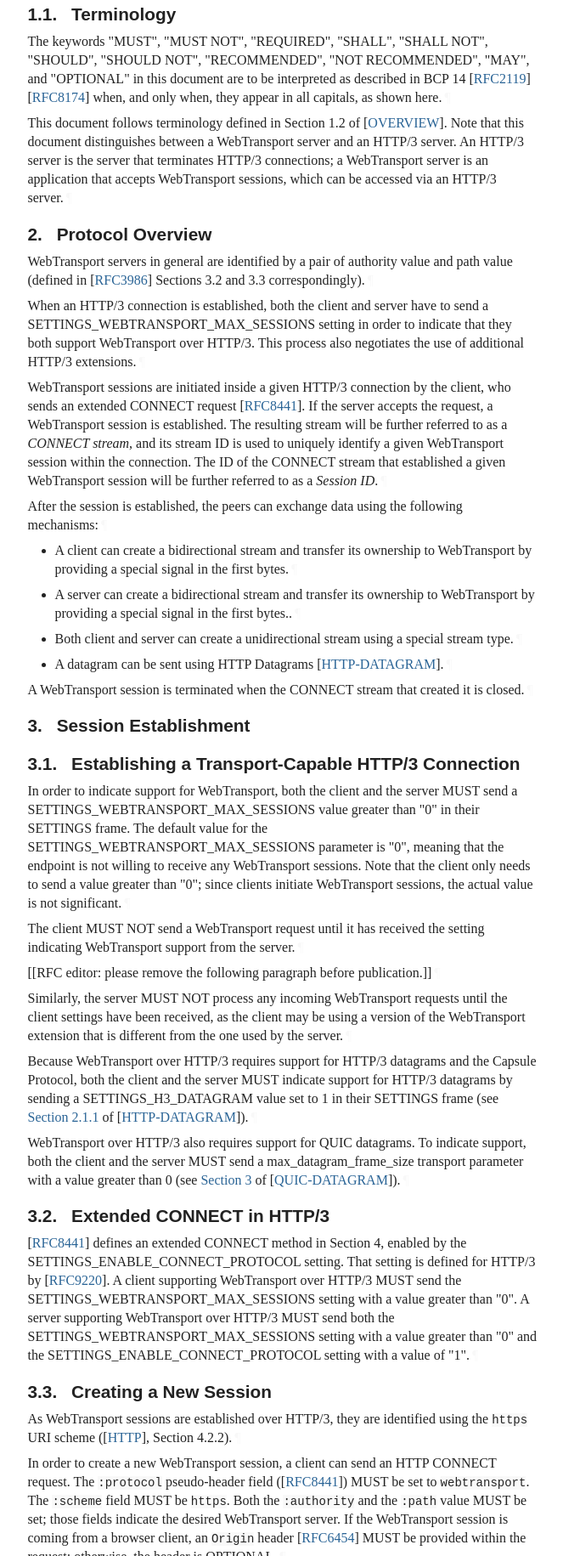
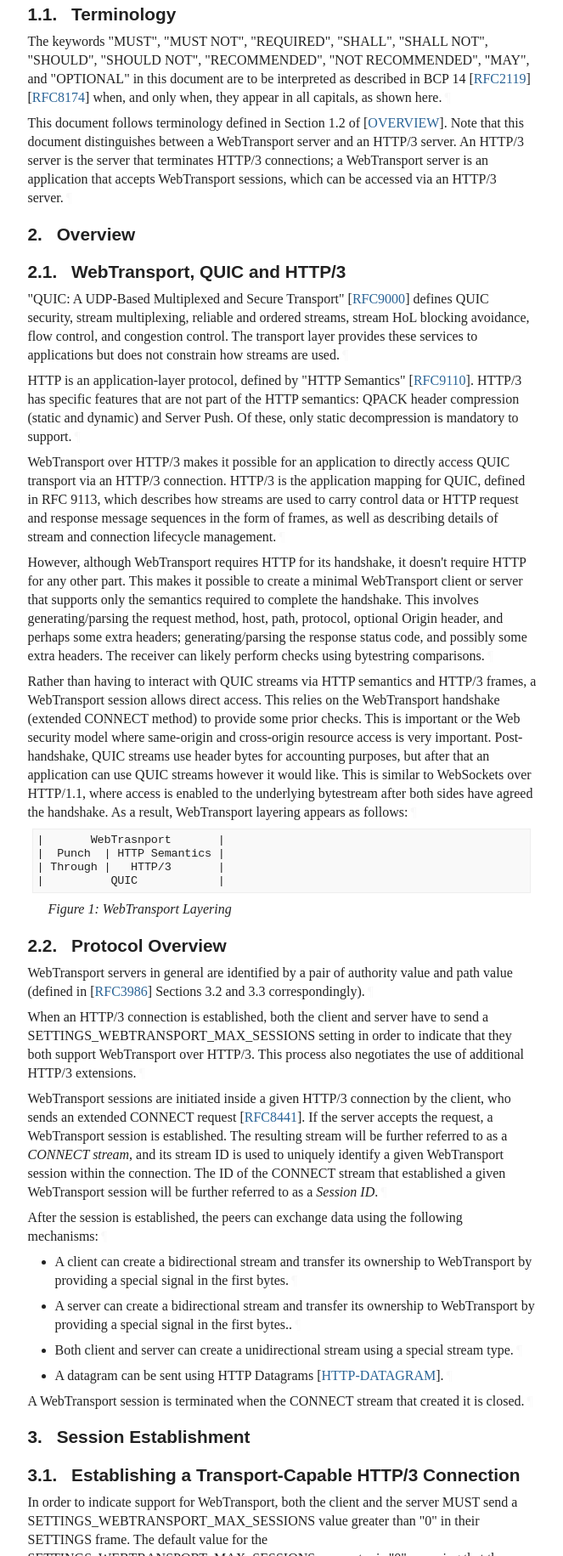
Before and after one commit to ietf-wg-webtrans/draft-ietf-webtrans-http3, a plain HTML site: page aboba-patch-1/draft-ietf-webtrans-http3.html in a window 1280 px wide. Shown: the part 969-2800 px from the top of the page at 85% size, without its empty margins (92-755 px from the left). Drawn offline with Linux system fonts and the light colour scheme; a web font is replaced by a local one.

Commit message:
Script updating gh-pages from d0ee716. [ci skip]

```diff
--- a/draft-ietf-webtrans-http3-08/draft-ietf-webtrans-http3.html
+++ b/aboba-patch-1/draft-ietf-webtrans-http3.html
@@ -26,13 +26,13 @@ multiplexed within the same HTTP/3 connection.
     intervaltree 3.1.0
     Jinja2 3.1.2
     lxml 4.9.3
-    platformdirs 3.11.0
+    platformdirs 4.0.0
     pycountry 22.3.5
     PyYAML 6.0
     requests 2.31.0
     setuptools 67.7.2
     six 1.16.0
-    wcwidth 0.2.8
+    wcwidth 0.2.10
 -->
 <link href="draft-ietf-webtrans-http3.xml" rel="alternate" type="application/rfc+xml">
 <link href="#copyright" rel="license">
@@ -1031,11 +1031,11 @@ svg :is([fill="white"], [fill^="#fff"]) {
 <thead><tr>
 <td class="left">Internet-Draft</td>
 <td class="center">WebTransport-H3</td>
-<td class="right">October 2023</td>
+<td class="right">November 2023</td>
 </tr></thead>
 <tfoot><tr>
 <td class="left">Frindell, et al.</td>
-<td class="center">Expires 25 April 2024</td>
+<td class="center">Expires 1 June 2024</td>
 <td class="right">[Page]</td>
 </tr></tfoot>
 </table>
@@ -1048,12 +1048,12 @@ svg :is([fill="white"], [fill^="#fff"]) {
 <dd class="internet-draft">draft-ietf-webtrans-http3-latest</dd>
 <dt class="label-published">Published:</dt>
 <dd class="published">
-<time datetime="2023-10-23" class="published">23 October 2023</time>
+<time datetime="2023-11-29" class="published">29 November 2023</time>
     </dd>
 <dt class="label-intended-status">Intended Status:</dt>
 <dd class="intended-status">Standards Track</dd>
 <dt class="label-expires">Expires:</dt>
-<dd class="expires"><time datetime="2024-04-25">25 April 2024</time></dd>
+<dd class="expires"><time datetime="2024-06-01">1 June 2024</time></dd>
 <dt class="label-authors">Authors:</dt>
 <dd class="authors">
 <div class="author">
@@ -1112,7 +1112,7 @@ web API draft corresponding to this document can be found at
         time. It is inappropriate to use Internet-Drafts as reference
         material or to cite them other than as "work in progress."<a href="#section-boilerplate.1-3" class="pilcrow">¶</a></p>
 <p id="section-boilerplate.1-4">
-        This Internet-Draft will expire on 25 April 2024.<a href="#section-boilerplate.1-4" class="pilcrow">¶</a></p>
+        This Internet-Draft will expire on 1 June 2024.<a href="#section-boilerplate.1-4" class="pilcrow">¶</a></p>
 </section>
 </div>
 <div id="copyright">
@@ -1150,7 +1150,15 @@ web API draft corresponding to this document can be found at
             </ul>
 </li>
           <li class="compact toc ulBare ulEmpty" id="section-toc.1-1.2">
-            <p id="section-toc.1-1.2.1" class="keepWithNext"><a href="#section-2" class="auto internal xref">2</a>.  <a href="#name-protocol-overview" class="internal xref">Protocol Overview</a></p>
+            <p id="section-toc.1-1.2.1"><a href="#section-2" class="auto internal xref">2</a>.  <a href="#name-overview" class="internal xref">Overview</a></p>
+<ul class="compact toc ulBare ulEmpty">
+<li class="compact toc ulBare ulEmpty" id="section-toc.1-1.2.2.1">
+                <p id="section-toc.1-1.2.2.1.1" class="keepWithNext"><a href="#section-2.1" class="auto internal xref">2.1</a>.  <a href="#name-webtransport-quic-and-http-" class="internal xref">WebTransport, QUIC and HTTP/3</a></p>
+</li>
+              <li class="compact toc ulBare ulEmpty" id="section-toc.1-1.2.2.2">
+                <p id="section-toc.1-1.2.2.2.1"><a href="#section-2.2" class="auto internal xref">2.2</a>.  <a href="#name-protocol-overview" class="internal xref">Protocol Overview</a></p>
+</li>
+            </ul>
 </li>
           <li class="compact toc ulBare ulEmpty" id="section-toc.1-1.3">
             <p id="section-toc.1-1.3.1"><a href="#section-3" class="auto internal xref">3</a>.  <a href="#name-session-establishment" class="internal xref">Session Establishment</a></p>
@@ -1282,45 +1290,104 @@ can be accessed via an HTTP/3 server.<a href="#section-1.1-2" class="pilcrow">¶
 </div>
 </section>
 </div>
+<div id="overview">
+<section id="section-2">
+      <h2 id="name-overview">
+<a href="#section-2" class="section-number selfRef">2. </a><a href="#name-overview" class="section-name selfRef">Overview</a>
+      </h2>
+<div id="webtransport-quic-and-http3">
+<section id="section-2.1">
+        <h3 id="name-webtransport-quic-and-http-">
+<a href="#section-2.1" class="section-number selfRef">2.1. </a><a href="#name-webtransport-quic-and-http-" class="section-name selfRef">WebTransport, QUIC and HTTP/3</a>
+        </h3>
+<p id="section-2.1-1">"QUIC: A UDP-Based Multiplexed and Secure Transport" <span>[<a href="#RFC9000" class="cite xref">RFC9000</a>]</span>
+defines QUIC security, stream multiplexing, reliable and ordered streams,
+stream HoL blocking avoidance, flow control, and congestion control.
+The transport layer provides these services to applications but does
+not constrain how streams are used.<a href="#section-2.1-1" class="pilcrow">¶</a></p>
+<p id="section-2.1-2">HTTP is an application-layer protocol, defined by "HTTP Semantics" <span>[<a href="#RFC9110" class="cite xref">RFC9110</a>]</span>.
+HTTP/3 has specific features that are not part of the HTTP semantics: QPACK
+header compression (static and dynamic) and Server Push. Of these, only
+static decompression is mandatory to support.<a href="#section-2.1-2" class="pilcrow">¶</a></p>
+<p id="section-2.1-3">WebTransport over HTTP/3 makes it possible for an application to directly access
+QUIC transport via an HTTP/3 connection. HTTP/3 is the application mapping for
+QUIC, defined in RFC 9113, which describes how streams are used to carry control
+data or HTTP request and response message sequences in the form of frames, as
+well as describing details of stream and connection lifecycle management.<a href="#section-2.1-3" class="pilcrow">¶</a></p>
+<p id="section-2.1-4">However, although WebTransport requires HTTP for its handshake, it doesn't require
+HTTP for any other part. This makes it possible to create a minimal WebTransport client
+or server that supports only the semantics required to complete the handshake.
+This involves generating/parsing the request method, host,
+path, protocol, optional Origin header, and perhaps some extra headers;
+generating/parsing the response status code, and possibly some extra headers.
+The receiver can likely perform checks using bytestring comparisons.<a href="#section-2.1-4" class="pilcrow">¶</a></p>
+<p id="section-2.1-5">Rather than having to interact with QUIC streams via HTTP semantics and
+HTTP/3 frames, a WebTransport session allows direct access. This relies on
+the WebTransport handshake (extended CONNECT method) to provide some prior checks.
+This is important or the Web security model where same-origin and cross-origin resource
+access is very important. Post-handshake, QUIC streams use header bytes
+for accounting purposes, but after that an application can use QUIC
+streams however it would like. This is similar to WebSockets over
+HTTP/1.1, where access is enabled to the underlying bytestream after
+both sides have agreed the handshake. As a result, WebTransport
+layering appears as follows:<a href="#section-2.1-5" class="pilcrow">¶</a></p>
+<span id="name-webtransport-layering"></span><div id="fig-webtransport-layers">
+<figure id="figure-1">
+          <div class="lang-drawing sourcecode" id="section-2.1-6.1">
+<pre>
+|       WebTrasnport       |
+|  Punch  | HTTP Semantics |
+| Through |   HTTP/3       |
+|          QUIC            |
+</pre>
+</div>
+<figcaption><a href="#figure-1" class="selfRef">Figure 1</a>:
+<a href="#name-webtransport-layering" class="selfRef">WebTransport Layering</a>
+          </figcaption></figure>
+</div>
+</section>
+</div>
 <div id="protocol-overview">
-<section id="section-2">
-      <h2 id="name-protocol-overview">
-<a href="#section-2" class="section-number selfRef">2. </a><a href="#name-protocol-overview" class="section-name selfRef">Protocol Overview</a>
-      </h2>
-<p id="section-2-1">WebTransport servers in general are identified by a pair of authority value and
-path value (defined in <span>[<a href="#RFC3986" class="cite xref">RFC3986</a>]</span> Sections 3.2 and 3.3 correspondingly).<a href="#section-2-1" class="pilcrow">¶</a></p>
-<p id="section-2-2">When an HTTP/3 connection is established, both the client and server have to
+<section id="section-2.2">
+        <h3 id="name-protocol-overview">
+<a href="#section-2.2" class="section-number selfRef">2.2. </a><a href="#name-protocol-overview" class="section-name selfRef">Protocol Overview</a>
+        </h3>
+<p id="section-2.2-1">WebTransport servers in general are identified by a pair of authority value and
+path value (defined in <span>[<a href="#RFC3986" class="cite xref">RFC3986</a>]</span> Sections 3.2 and 3.3 correspondingly).<a href="#section-2.2-1" class="pilcrow">¶</a></p>
+<p id="section-2.2-2">When an HTTP/3 connection is established, both the client and server have to
 send a SETTINGS_WEBTRANSPORT_MAX_SESSIONS setting in order to indicate that
 they both support WebTransport over HTTP/3.  This process also negotiates the
-use of additional HTTP/3 extensions.<a href="#section-2-2" class="pilcrow">¶</a></p>
-<p id="section-2-3">WebTransport sessions are initiated inside a given HTTP/3 connection by the
+use of additional HTTP/3 extensions.<a href="#section-2.2-2" class="pilcrow">¶</a></p>
+<p id="section-2.2-3">WebTransport sessions are initiated inside a given HTTP/3 connection by the
 client, who sends an extended CONNECT request <span>[<a href="#RFC8441" class="cite xref">RFC8441</a>]</span>.  If the server
 accepts the request, a WebTransport session is established.  The resulting
 stream will be further referred to as a <em>CONNECT stream</em>, and its stream ID is
 used to uniquely identify a given WebTransport session within the connection.
 The ID of the CONNECT stream that established a given WebTransport session will
-be further referred to as a <em>Session ID</em>.<a href="#section-2-3" class="pilcrow">¶</a></p>
-<p id="section-2-4">After the session is established, the peers can exchange data using the
-following mechanisms:<a href="#section-2-4" class="pilcrow">¶</a></p>
+be further referred to as a <em>Session ID</em>.<a href="#section-2.2-3" class="pilcrow">¶</a></p>
+<p id="section-2.2-4">After the session is established, the peers can exchange data using the
+following mechanisms:<a href="#section-2.2-4" class="pilcrow">¶</a></p>
 <ul class="normal">
-<li class="normal" id="section-2-5.1">
-          <p id="section-2-5.1.1">A client can create a bidirectional stream and transfer its ownership to
-WebTransport by providing a special signal in the first bytes.<a href="#section-2-5.1.1" class="pilcrow">¶</a></p>
-</li>
-        <li class="normal" id="section-2-5.2">
-          <p id="section-2-5.2.1">A server can create a bidirectional stream and transfer its ownership to
-WebTransport by providing a special signal in the first bytes..<a href="#section-2-5.2.1" class="pilcrow">¶</a></p>
-</li>
-        <li class="normal" id="section-2-5.3">
-          <p id="section-2-5.3.1">Both client and server can create a unidirectional stream using a special
-stream type.<a href="#section-2-5.3.1" class="pilcrow">¶</a></p>
-</li>
-        <li class="normal" id="section-2-5.4">
-          <p id="section-2-5.4.1">A datagram can be sent using HTTP Datagrams <span>[<a href="#HTTP-DATAGRAM" class="cite xref">HTTP-DATAGRAM</a>]</span>.<a href="#section-2-5.4.1" class="pilcrow">¶</a></p>
-</li>
-      </ul>
-<p id="section-2-6">A WebTransport session is terminated when the CONNECT stream that created it is
-closed.<a href="#section-2-6" class="pilcrow">¶</a></p>
+<li class="normal" id="section-2.2-5.1">
+            <p id="section-2.2-5.1.1">A client can create a bidirectional stream and transfer its ownership to
+WebTransport by providing a special signal in the first bytes.<a href="#section-2.2-5.1.1" class="pilcrow">¶</a></p>
+</li>
+          <li class="normal" id="section-2.2-5.2">
+            <p id="section-2.2-5.2.1">A server can create a bidirectional stream and transfer its ownership to
+WebTransport by providing a special signal in the first bytes..<a href="#section-2.2-5.2.1" class="pilcrow">¶</a></p>
+</li>
+          <li class="normal" id="section-2.2-5.3">
+            <p id="section-2.2-5.3.1">Both client and server can create a unidirectional stream using a special
+stream type.<a href="#section-2.2-5.3.1" class="pilcrow">¶</a></p>
+</li>
+          <li class="normal" id="section-2.2-5.4">
+            <p id="section-2.2-5.4.1">A datagram can be sent using HTTP Datagrams <span>[<a href="#HTTP-DATAGRAM" class="cite xref">HTTP-DATAGRAM</a>]</span>.<a href="#section-2.2-5.4.1" class="pilcrow">¶</a></p>
+</li>
+        </ul>
+<p id="section-2.2-6">A WebTransport session is terminated when the CONNECT stream that created it is
+closed.<a href="#section-2.2-6" class="pilcrow">¶</a></p>
+</section>
+</div>
 </section>
 </div>
 <div id="session-establishment">
@@ -1505,9 +1572,9 @@ with an H3_ID_ERROR error code.<a href="#section-4-4" class="pilcrow">¶</a></p>
 <p id="section-4.1-1">WebTransport endpoints can initiate unidirectional streams.  The HTTP/3
 unidirectional stream type SHALL be 0x54.  The body of the stream SHALL be the
 stream type, followed by the session ID, encoded as a variable-length integer,
-followed by the user-specified stream data (<a href="#fig-unidi" class="auto internal xref">Figure 1</a>).<a href="#section-4.1-1" class="pilcrow">¶</a></p>
+followed by the user-specified stream data (<a href="#fig-unidi" class="auto internal xref">Figure 2</a>).<a href="#section-4.1-1" class="pilcrow">¶</a></p>
 <span id="name-unidirectional-webtransport"></span><div id="fig-unidi">
-<figure id="figure-1">
+<figure id="figure-2">
           <div class="lang-drawing sourcecode" id="section-4.1-2.1">
 <pre>
 Unidirectional Stream {
@@ -1517,7 +1584,7 @@ Unidirectional Stream {
 }
 </pre>
 </div>
-<figcaption><a href="#figure-1" class="selfRef">Figure 1</a>:
+<figcaption><a href="#figure-2" class="selfRef">Figure 2</a>:
 <a href="#name-unidirectional-webtransport" class="selfRef">Unidirectional WebTransport stream format</a>
           </figcaption></figure>
 </div>
@@ -1545,9 +1612,9 @@ used.<a href="#section-4.2-3" class="pilcrow">¶</a></p>
 <p id="section-4.2-4">The signal value, 0x41, is used by clients and servers to open a bidirectional
 WebTransport stream.  Following this is the associated session ID, encoded as a
 variable-length integer; the rest of the stream is the application payload of
-the WebTransport stream (<a href="#fig-bidi-client" class="auto internal xref">Figure 2</a>).<a href="#section-4.2-4" class="pilcrow">¶</a></p>
+the WebTransport stream (<a href="#fig-bidi-client" class="auto internal xref">Figure 3</a>).<a href="#section-4.2-4" class="pilcrow">¶</a></p>
 <span id="name-bidirectional-webtransport-"></span><div id="fig-bidi-client">
-<figure id="figure-2">
+<figure id="figure-3">
           <div class="lang-drawing sourcecode" id="section-4.2-5.1">
 <pre>
 Bidirectional Stream {
@@ -1557,7 +1624,7 @@ Bidirectional Stream {
 }
 </pre>
 </div>
-<figcaption><a href="#figure-2" class="selfRef">Figure 2</a>:
+<figcaption><a href="#figure-3" class="selfRef">Figure 3</a>:
 <a href="#name-bidirectional-webtransport-" class="selfRef">Bidirectional WebTransport stream format</a>
           </figcaption></figure>
 </div>
@@ -1590,9 +1657,9 @@ and 0xffffffff corresponds to 0x52e5ac983162.  Note that there are code points
 inside that range of form "0x1f * N + 0x21" that are reserved by <span><a href="https://rfc-editor.org/rfc/rfc9114#section-8.1" class="relref">Section 8.1</a> of [<a href="#HTTP3" class="cite xref">HTTP3</a>]</span>; those have to be skipped when mapping the error codes
 (i.e. the two HTTP/3 error codepoints adjacent to a reserved
 codepoint would map to two adjacent WebTransport application error codepoints).
-An example pseudocode can be seen in <a href="#fig-remap-errors" class="auto internal xref">Figure 3</a>.<a href="#section-4.3-2" class="pilcrow">¶</a></p>
+An example pseudocode can be seen in <a href="#fig-remap-errors" class="auto internal xref">Figure 4</a>.<a href="#section-4.3-2" class="pilcrow">¶</a></p>
 <span id="name-pseudocode-for-converting-b"></span><div id="fig-remap-errors">
-<figure id="figure-3">
+<figure id="figure-4">
           <div class="alignLeft art-text artwork" id="section-4.3-3.1">
 <pre>
     first = 0x52e4a40fa8db
@@ -1608,7 +1675,7 @@ An example pseudocode can be seen in <a href="#fig-remap-errors" class="auto int
         return shifted - floor(shifted / 0x1f)
 </pre>
 </div>
-<figcaption><a href="#figure-3" class="selfRef">Figure 3</a>:
+<figcaption><a href="#figure-4" class="selfRef">Figure 4</a>:
 <a href="#name-pseudocode-for-converting-b" class="selfRef">Pseudocode for converting between WebTransport application errors and HTTP/3 error codes</a>
           </figcaption></figure>
 </div>
@@ -2155,6 +2222,10 @@ by <span>[<a href="#HTTP-DATAGRAM" class="cite xref">HTTP-DATAGRAM</a>]</span>:<
         <dd>
 <span class="refAuthor">Iyengar, J., Ed.</span> and <span class="refAuthor">M. Thomson, Ed.</span>, <span class="refTitle">"QUIC: A UDP-Based Multiplexed and Secure Transport"</span>, <span class="seriesInfo">RFC 9000</span>, <span class="seriesInfo">DOI 10.17487/RFC9000</span>, <time datetime="2021-05" class="refDate">May 2021</time>, <span>&lt;<a href="https://www.rfc-editor.org/rfc/rfc9000">https://www.rfc-editor.org/rfc/rfc9000</a>&gt;</span>. </dd>
 <dd class="break"></dd>
+<dt id="RFC9110">[RFC9110]</dt>
+        <dd>
+<span class="refAuthor">Fielding, R., Ed.</span>, <span class="refAuthor">Nottingham, M., Ed.</span>, and <span class="refAuthor">J. Reschke, Ed.</span>, <span class="refTitle">"HTTP Semantics"</span>, <span class="seriesInfo">STD 97</span>, <span class="seriesInfo">RFC 9110</span>, <span class="seriesInfo">DOI 10.17487/RFC9110</span>, <time datetime="2022-06" class="refDate">June 2022</time>, <span>&lt;<a href="https://www.rfc-editor.org/rfc/rfc9110">https://www.rfc-editor.org/rfc/rfc9110</a>&gt;</span>. </dd>
+<dd class="break"></dd>
 <dt id="RFC9218">[RFC9218]</dt>
         <dd>
 <span class="refAuthor">Oku, K.</span> and <span class="refAuthor">L. Pardue</span>, <span class="refTitle">"Extensible Prioritization Scheme for HTTP"</span>, <span class="seriesInfo">RFC 9218</span>, <span class="seriesInfo">DOI 10.17487/RFC9218</span>, <time datetime="2022-06" class="refDate">June 2022</time>, <span>&lt;<a href="https://www.rfc-editor.org/rfc/rfc9218">https://www.rfc-editor.org/rfc/rfc9218</a>&gt;</span>. </dd>
@@ -2174,7 +2245,7 @@ by <span>[<a href="#HTTP-DATAGRAM" class="cite xref">HTTP-DATAGRAM</a>]</span>:<
 <dl class="references">
 <dt id="I-D.ietf-webtrans-http2">[I-D.ietf-webtrans-http2]</dt>
       <dd>
-<span class="refAuthor">Frindell, A.</span>, <span class="refAuthor">Kinnear, E.</span>, <span class="refAuthor">Pauly, T.</span>, <span class="refAuthor">Thomson, M.</span>, <span class="refAuthor">Vasiliev, V.</span>, and <span class="refAuthor">G. Xie</span>, <span class="refTitle">"WebTransport over HTTP/2"</span>, <span class="refContent">Work in Progress</span>, <span class="seriesInfo">Internet-Draft, draft-ietf-webtrans-http2-06</span>, <time datetime="2023-07-10" class="refDate">10 July 2023</time>, <span>&lt;<a href="https://datatracker.ietf.org/doc/html/draft-ietf-webtrans-http2-06">https://datatracker.ietf.org/doc/html/draft-ietf-webtrans-http2-06</a>&gt;</span>. </dd>
+<span class="refAuthor">Frindell, A.</span>, <span class="refAuthor">Kinnear, E.</span>, <span class="refAuthor">Pauly, T.</span>, <span class="refAuthor">Thomson, M.</span>, <span class="refAuthor">Vasiliev, V.</span>, and <span class="refAuthor">G. Xie</span>, <span class="refTitle">"WebTransport over HTTP/2"</span>, <span class="refContent">Work in Progress</span>, <span class="seriesInfo">Internet-Draft, draft-ietf-webtrans-http2-07</span>, <time datetime="2023-10-23" class="refDate">23 October 2023</time>, <span>&lt;<a href="https://datatracker.ietf.org/doc/html/draft-ietf-webtrans-http2-07">https://datatracker.ietf.org/doc/html/draft-ietf-webtrans-http2-07</a>&gt;</span>. </dd>
 <dd class="break"></dd>
 </dl>
 </section>
```
Also changed, not shown: aboba-patch-1/draft-ietf-webtrans-http3.txt (renamed from draft-ietf-webtrans-http3-08/draft-ietf-webtrans-http3.txt, +72 -14 lines), aboba-patch-1/index.html (renamed from draft-ietf-webtrans-http3-08/index.html, +3 -3 lines), index.html (+5 -5 lines).
